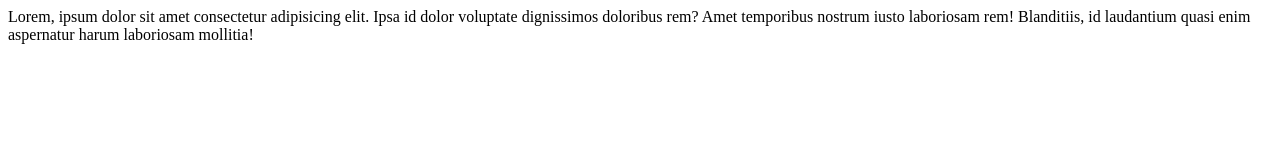
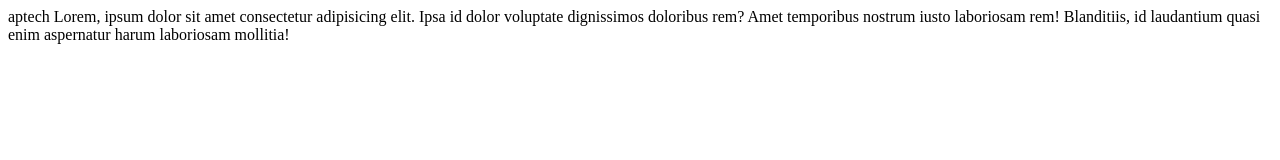
Before and after one commit to deenapapalia/project, a plain HTML site: page index.html in a window 1280 px wide. Drawn offline with Linux system fonts and the light colour scheme.

Commit message:
Update index.html

```diff
--- a/index.html
+++ b/index.html
@@ -6,6 +6,7 @@
     <title>Document</title>
 </head>
 <body>
+    aptech
     Lorem, ipsum dolor sit amet consectetur adipisicing elit. Ipsa id dolor voluptate dignissimos doloribus rem? Amet temporibus nostrum iusto laboriosam rem! Blanditiis,
      id laudantium quasi enim aspernatur harum laboriosam mollitia!
 </body>
```
